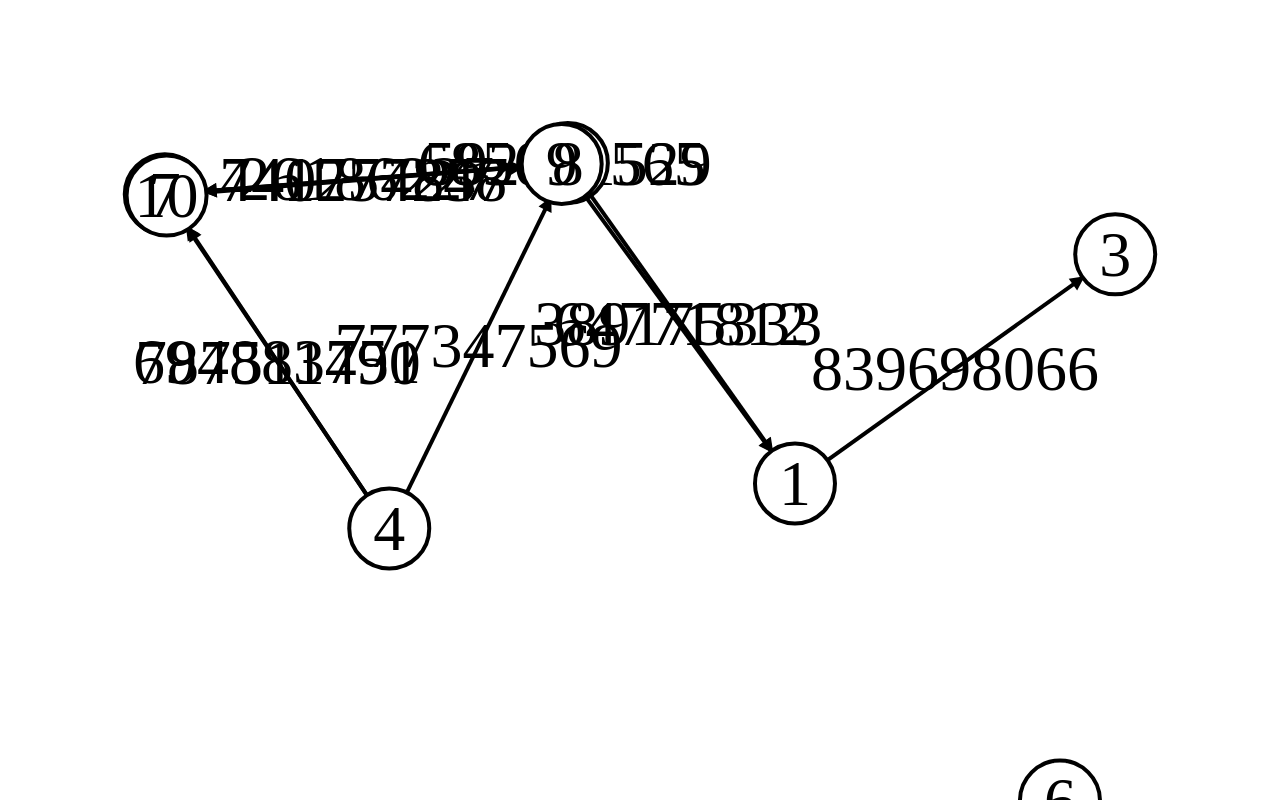
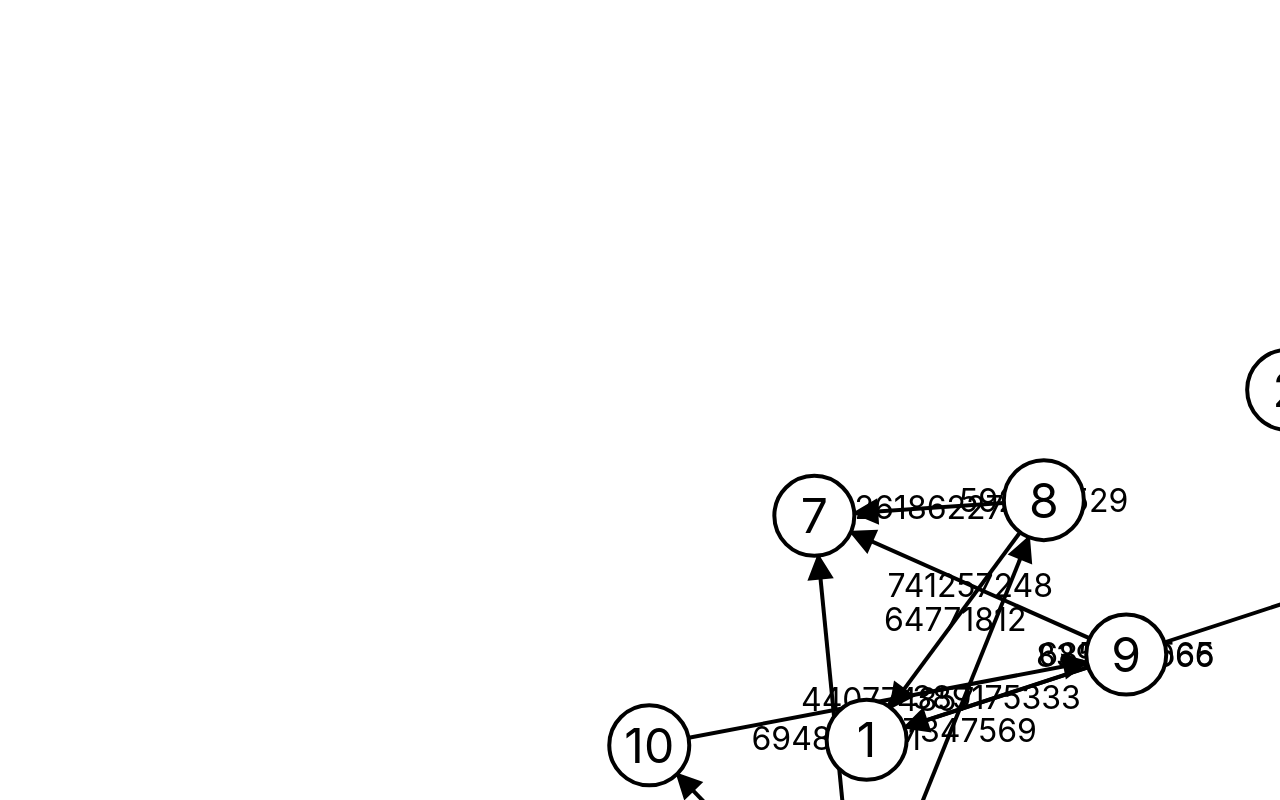
Before and after one commit to reminjp/covi, a React (Vite) app: page / in a window 1280 px wide. Built offline with nearby package versions, Linux system fonts and the light colour scheme.

Commit message:
feat(graph): update GraphVisualizer

```diff
--- a/src/renderer/GraphVisualizer.tsx
+++ b/src/renderer/GraphVisualizer.tsx
@@ -4,20 +4,27 @@ import { Graph } from '../main/Options';
 import styles from './GraphVisualizer.scss';
 import { VisualizerProps } from './VisualizerProps';
 
-const color = 'black';
-const colorHovered = 'red';
-const backgroundColor = 'white';
+const COLOR = 'black';
+const COLOR_HOVERED = 'red';
+const BACKGROUND_COLOR = 'white';
 
-const strokeWidth = 1;
-const arrowSize = 2;
+const NODE_FONT_SIZE = 12;
+const EDGE_FONT_SIZE = 8;
 
-const zoomMin = 0;
-const zoomMax = 20;
-const viewHeightCoefficient = 200;
-const viewHeightBase = 1 + 1 / 8;
-const nodeRadius = 10;
-const edgeLength = 100;
-const edgeSpring = 0.01;
+const STROKE_WIDTH = 1;
+const ARROW_SIZE = 5;
+
+const ZOOM_MIN = 0;
+const ZOOM_MAX = 20;
+const VIEW_HEIGHT_COEFFICIENT = 200;
+const VIEW_HEIGHT_BASE = 1 + 1 / 8;
+const NODE_RADIUS = 10;
+const EDGE_LENGTH = 80;
+const EDGE_SPRING = 0.1;
+const ATTRACTION_RATIO = 0.01;
+const PHYSICS_DURATION = 2000;
+const PHYSICS_ITERATION = 2;
+const PHYSICS_FPS = 60;
 
 interface Props {
   graph: Graph;
@@ -27,110 +34,135 @@ export const GraphVisualizer: React.FC<Props & VisualizerProps> = ({ graph, widt
   const [viewX, setViewX] = React.useState(0);
   const [viewY, setViewY] = React.useState(0);
   const [zoom, setZoom] = React.useState(0);
-  const viewHeight = React.useMemo(() => viewHeightCoefficient * Math.pow(viewHeightBase, zoom), [width, height, zoom]);
+  const viewHeight = React.useMemo(() => VIEW_HEIGHT_COEFFICIENT * Math.pow(VIEW_HEIGHT_BASE, zoom), [
+    width,
+    height,
+    zoom,
+  ]);
   const viewWidth = React.useMemo(() => viewHeight * (width / height), [width, height, viewHeight]);
 
+  const [pointerX, setPointerX] = React.useState(0);
+  const [pointerY, setPointerY] = React.useState(0);
   const [isDown, setIsDown] = React.useState(false);
-  const [downX, setDownX] = React.useState(0);
-  const [downY, setDownY] = React.useState(0);
   const [downTarget, setDownTarget] = React.useState(-1);
-  const [downTargetX, setDownTargetX] = React.useState(0);
-  const [downTargetY, setDownTargetY] = React.useState(0);
 
-  const initialNodeStates = React.useMemo(() => {
-    const nodes = [...Array(graph.nodes.length)].map(() => ({
-      x: Math.random() * viewHeightCoefficient,
-      y: Math.random() * viewHeightCoefficient,
-    }));
+  const adjacencyMatrix = React.useMemo(() => {
+    const m = [...Array(graph.nodes.length)].map(() => Array(graph.nodes.length).fill(false));
+    graph.edges.forEach(([from, to]) => {
+      m[from][to] = true;
+      if (!graph.directed) m[to][from] = true;
+    });
+    return m;
+  }, [graph]);
 
-    const matrix = [...Array(nodes.length)].map(() => Array(nodes.length).fill(false));
-    graph.edges.forEach(([from, to]) => {
-      matrix[from][to] = true;
-      matrix[to][from] = true;
-    });
+  const [nodeStates, setNodeStates] = React.useState<{ x: number; y: number }[]>(
+    [...Array(graph.nodes.length)].map(() => ({
+      x: Math.random() * VIEW_HEIGHT_COEFFICIENT,
+      y: Math.random() * VIEW_HEIGHT_COEFFICIENT,
+    }))
+  );
+  const [modifiedAt, setModifiedAt] = React.useState(new Date());
+  React.useEffect(() => {
+    if (new Date().getTime() > modifiedAt.getTime() + PHYSICS_DURATION) return;
 
-    for (let iteration = 0; iteration < 100; iteration++) {
-      for (let i = 0; i < graph.nodes.length; i++) {
-        for (let j = 0; j < graph.nodes.length; j++) {
-          const dx = nodes[j].x - nodes[i].x;
-          const dy = nodes[j].y - nodes[i].y;
-          const d = Math.sqrt(dx * dx + dy * dy);
-          if (d <= edgeLength) {
-            nodes[i].x -= dx * edgeSpring;
-            nodes[i].y -= dy * edgeSpring;
-            nodes[j].x += dx * edgeSpring;
-            nodes[j].y += dy * edgeSpring;
-          } else if (matrix[i][j]) {
-            nodes[i].x += dx * edgeSpring;
-            nodes[i].y += dy * edgeSpring;
-            nodes[j].x -= dx * edgeSpring;
-            nodes[j].y -= dy * edgeSpring;
+    const intervalId = setInterval(() => {
+      for (let iteration = 0; iteration < PHYSICS_ITERATION; iteration++) {
+        for (let i = 0; i < graph.nodes.length; i++) {
+          if (isDown && i === downTarget) continue;
+          nodeStates[i].x *= 1 - ATTRACTION_RATIO;
+          nodeStates[i].y *= 1 - ATTRACTION_RATIO;
+        }
+        for (let i = 0; i < graph.nodes.length; i++) {
+          for (let j = 0; j < graph.nodes.length; j++) {
+            if (i === j) continue;
+            const lx = nodeStates[j].x - nodeStates[i].x;
+            const ly = nodeStates[j].y - nodeStates[i].y;
+            const l = Math.sqrt(lx * lx + ly * ly);
+            if (l <= EDGE_LENGTH || adjacencyMatrix[i][j]) {
+              const dx = (lx - (lx / l) * EDGE_LENGTH) * EDGE_SPRING;
+              const dy = (ly - (ly / l) * EDGE_LENGTH) * EDGE_SPRING;
+              if (isDown && i === downTarget) {
+                nodeStates[j].x -= dx;
+                nodeStates[j].y -= dy;
+              } else if (isDown && j === downTarget) {
+                nodeStates[i].x += dx;
+                nodeStates[i].y += dy;
+              } else {
+                nodeStates[i].x += dx / 2;
+                nodeStates[i].y += dy / 2;
+                nodeStates[j].x -= dx / 2;
+                nodeStates[j].y -= dy / 2;
+              }
+            }
           }
         }
       }
-    }
+      setNodeStates(nodeStates);
+    }, 1000 / PHYSICS_FPS);
 
-    let xMin = Number.MAX_VALUE;
-    let xMax = Number.MIN_VALUE;
-    let yMin = Number.MAX_VALUE;
-    let yMax = Number.MIN_VALUE;
-    nodes.forEach(({ x, y }) => {
-      if (x < xMin) xMin = x;
-      if (x > xMax) xMax = x;
-      if (y < yMin) yMin = y;
-      if (y > yMax) yMax = y;
-    });
-    setViewX(xMin + (xMax - xMin) / 2);
-    setViewY(yMin + (yMax - yMin) / 2);
+    const timeoutId = setTimeout(() => {
+      clearInterval(intervalId);
+    }, PHYSICS_DURATION);
 
-    return nodes;
-  }, [graph]);
-
-  const [nodeStates, setNodeStates] = React.useState<{ x: number; y: number }[]>(initialNodeStates);
+    return () => {
+      clearInterval(intervalId);
+      clearTimeout(timeoutId);
+    };
+  }, [isDown, downTarget, nodeStates, modifiedAt, adjacencyMatrix]);
 
   const onPointerMove = React.useCallback(
     (event: React.PointerEvent<SVGSVGElement>) => {
-      const x = viewX - viewWidth / 2 + event.clientX * (viewHeight / height);
-      const y = viewY - viewHeight / 2 + event.clientY * (viewHeight / height);
+      let x = viewX - viewWidth / 2 + event.clientX * (viewHeight / height);
+      let y = viewY - viewHeight / 2 + event.clientY * (viewHeight / height);
 
       if (isDown) {
         if (downTarget < 0) {
-          setViewX(downTargetX - (x - downX));
-          setViewY(downTargetY - (y - downY));
+          setViewX(viewX - (x - pointerX));
+          setViewY(viewY - (y - pointerY));
+          x = pointerX;
+          y = pointerY;
         } else {
-          const a = nodeStates.concat();
-          a[downTarget] = { x: downTargetX + (x - downX), y: downTargetY + (y - downY) };
-          setNodeStates(a);
+          nodeStates[downTarget] = {
+            x: nodeStates[downTarget].x + (x - pointerX),
+            y: nodeStates[downTarget].y + (y - pointerY),
+          };
+          setNodeStates(nodeStates);
+          setModifiedAt(new Date());
         }
       } else {
         const i = nodeStates.findIndex(e => {
           const dx = x - e.x;
           const dy = y - e.y;
-          return dx * dx + dy * dy <= nodeRadius * nodeRadius;
+          return dx * dx + dy * dy <= NODE_RADIUS * NODE_RADIUS;
         });
         setDownTarget(i);
       }
+
+      setPointerX(x);
+      setPointerY(y);
     },
-    [height, viewWidth, viewHeight, isDown, downX, downY, downTarget, downTargetX, downTargetY, nodeStates]
+    [
+      height,
+      setViewX,
+      setViewY,
+      viewWidth,
+      viewHeight,
+      pointerX,
+      setPointerX,
+      pointerY,
+      setPointerY,
+      isDown,
+      downTarget,
+      setDownTarget,
+      nodeStates,
+      setNodeStates,
+      setModifiedAt,
+    ]
   );
 
-  const onPointerDown = React.useCallback(
-    (event: React.PointerEvent<SVGSVGElement>) => {
-      const x = viewX - viewWidth / 2 + event.clientX * (viewHeight / height);
-      const y = viewY - viewHeight / 2 + event.clientY * (viewHeight / height);
-      setIsDown(true);
-      setDownX(x);
-      setDownY(y);
-      if (downTarget < 0) {
-        setDownTargetX(viewX);
-        setDownTargetY(viewY);
-      } else {
-        setDownTargetX(nodeStates[downTarget].x);
-        setDownTargetY(nodeStates[downTarget].y);
-      }
-    },
-    [height, viewX, viewY, viewWidth, viewHeight, downTarget, nodeStates]
-  );
+  const onPointerDown = React.useCallback(() => {
+    setIsDown(true);
+  }, [setIsDown]);
 
   const onPointerUp = React.useCallback(() => {
     setIsDown(false);
@@ -138,9 +170,9 @@ export const GraphVisualizer: React.FC<Props & VisualizerProps> = ({ graph, widt
 
   const onWheel = React.useCallback(
     (event: React.WheelEvent<SVGSVGElement>) => {
-      setZoom(Math.max(zoomMin, Math.min(zoomMax, zoom + event.deltaY)));
+      setZoom(Math.max(ZOOM_MIN, Math.min(ZOOM_MAX, zoom + event.deltaY)));
     },
-    [zoom]
+    [zoom, setZoom]
   );
 
   // const multiedge = new Map<string, number[]>();
@@ -163,7 +195,7 @@ export const GraphVisualizer: React.FC<Props & VisualizerProps> = ({ graph, widt
       onPointerLeave={onPointerUp}
       onWheel={onWheel}
     >
-      <g stroke={color} strokeWidth={strokeWidth}>
+      <g stroke={COLOR} strokeWidth={STROKE_WIDTH}>
         {graph.edges.map(([from, to], index) => (
           <line
             key={index}
@@ -171,68 +203,70 @@ export const GraphVisualizer: React.FC<Props & VisualizerProps> = ({ graph, widt
             y1={nodeStates[from].y}
             x2={nodeStates[to].x}
             y2={nodeStates[to].y}
-            stroke={isEdgesHovered[index] ? colorHovered : undefined}
+            stroke={isEdgesHovered[index] ? COLOR_HOVERED : undefined}
           />
         ))}
       </g>
       {graph.directed && (
-        <g stroke={color} strokeWidth={strokeWidth} fill={color}>
+        <g stroke={COLOR} strokeWidth={STROKE_WIDTH} fill={COLOR}>
           {graph.edges.map(([from, to], index) => {
             const dx = nodeStates[to].x - nodeStates[from].x;
             const dy = nodeStates[to].y - nodeStates[from].y;
             const length = Math.sqrt(dx * dx + dy * dy);
             const ux = dx / length;
             const uy = dy / length;
-            const ox = nodeStates[to].x - (nodeRadius + strokeWidth / 2) * ux;
-            const oy = nodeStates[to].y - (nodeRadius + strokeWidth / 2) * uy;
+            const ox = nodeStates[to].x - (NODE_RADIUS + STROKE_WIDTH / 2) * ux;
+            const oy = nodeStates[to].y - (NODE_RADIUS + STROKE_WIDTH / 2) * uy;
             return (
               <polygon
                 key={index}
-                points={`${ox},${oy} ${ox - arrowSize * ux - (arrowSize / 2) * uy},${oy -
-                  arrowSize * uy +
-                  (arrowSize / 2) * ux} ${ox - arrowSize * ux + (arrowSize / 2) * uy},${oy -
-                  arrowSize * uy -
-                  (arrowSize / 2) * ux}`}
-                stroke={isEdgesHovered[index] ? colorHovered : undefined}
-                fill={isEdgesHovered[index] ? colorHovered : undefined}
+                points={`${ox},${oy} ${ox - ARROW_SIZE * ux - (ARROW_SIZE / 2) * uy},${oy -
+                  ARROW_SIZE * uy +
+                  (ARROW_SIZE / 2) * ux} ${ox - ARROW_SIZE * ux + (ARROW_SIZE / 2) * uy},${oy -
+                  ARROW_SIZE * uy -
+                  (ARROW_SIZE / 2) * ux}`}
+                stroke={isEdgesHovered[index] ? COLOR_HOVERED : undefined}
+                fill={isEdgesHovered[index] ? COLOR_HOVERED : undefined}
               />
             );
           })}
         </g>
       )}
-      <g fill={color}>
+      <g fill={COLOR}>
         {graph.edges.map(([from, to, label], index) => (
           <text
             key={index}
             x={(nodeStates[from].x + nodeStates[to].x) / 2}
             y={(nodeStates[from].y + nodeStates[to].y) / 2}
+            fontSize={EDGE_FONT_SIZE}
             textAnchor="middle"
             dominantBaseline="central"
             pointerEvents="none"
-            fill={isEdgesHovered[index] ? colorHovered : undefined}
+            fill={isEdgesHovered[index] ? COLOR_HOVERED : undefined}
           >
             {label}
           </text>
         ))}
       </g>
-      <g stroke={color} strokeWidth={strokeWidth} fill={backgroundColor}>
+      <g stroke={COLOR} strokeWidth={STROKE_WIDTH} fill={BACKGROUND_COLOR}>
         {graph.nodes.map((label, index) => (
           <circle
             key={index}
             cx={nodeStates[index].x}
             cy={nodeStates[index].y}
-            r={nodeRadius}
-            stroke={index === downTarget ? colorHovered : undefined}
+            r={NODE_RADIUS}
+            stroke={index === downTarget ? COLOR_HOVERED : undefined}
           />
         ))}
       </g>
-      <g fill={color}>
+      <g fill={COLOR}>
         {graph.nodes.map((label, index) => (
           <text
             key={index}
             x={nodeStates[index].x}
             y={nodeStates[index].y}
-            fill={downTarget === index ? colorHovered : undefined}
+            fill={downTarget === index ? COLOR_HOVERED : undefined}
+            fontSize={NODE_FONT_SIZE}
             textAnchor="middle"
             dominantBaseline="central"
             pointerEvents="none"
--- a/src/renderer/index.scss
+++ b/src/renderer/index.scss
@@ -1,9 +1,10 @@
-html,
-body,
+body {
+  margin: 0;
+  font-family: -apple-system, BlinkMacSystemFont, 'Segoe UI', Helvetica, Arial, sans-serif;
+  font-size: 16px;
+}
 #root {
   overflow: hidden;
   width: 100vw;
   height: 100vh;
-  margin: 0;
-  padding: 0;
 }
```
